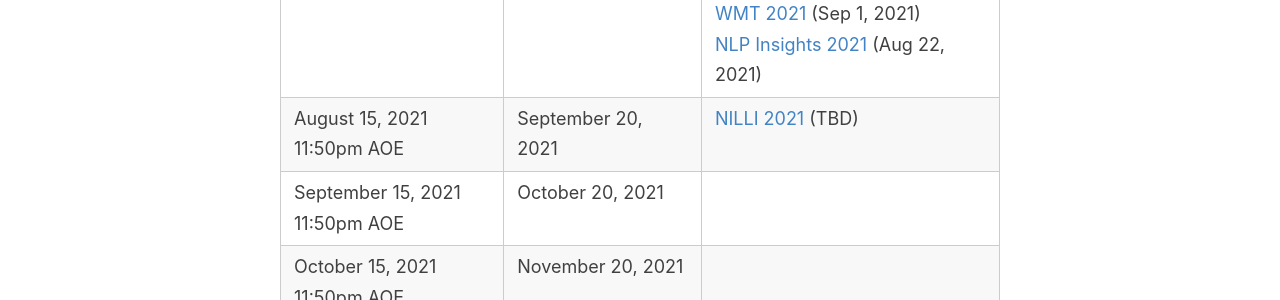
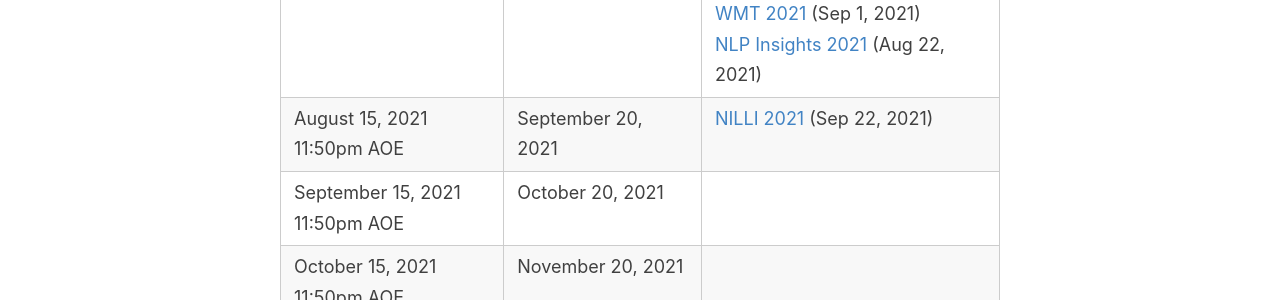
Before and after one commit to amitmerchant1990/reverie, a Jekyll site: the page built from dates.md, in a window 1280 px wide. Shown: the part 782-1082 px from the top of the page. Built offline with Jekyll 4.4.1, drawn with Linux system fonts in a browser that asks for light colours.

Commit message:
Update dates.md

```diff
--- a/dates.md
+++ b/dates.md
@@ -9,7 +9,7 @@
 | May 15, 2021 11:59pm AOE |  June 20, 2021 | [EMNLP 2021](https://2021.emnlp.org/) |
 | June 15, 2021 11:59pm AOE |  July 20, 2021 | [INLG 2021](https://inlg2021.github.io/pages/calls.html) |
 | July 15, 2021 11:59pm AOE | August 20, 2021 | [BlackboxNLP 2021](https://blackboxnlp.github.io/) (Aug 27, 2021)<br />[CRAC 2021](https://sites.google.com/view/crac2021/) (TBD)<br />[Eval4NLP 2021](https://eval4nlp.github.io/) (Aug 24, 2021)<br />[FEVER 2021](https://fever.ai/workshop.html) (Sep 5, 2021)<br />[MRL 2021](https://sites.google.com/view/mrl-2021/home?authuser=0) (Aug 27, 2021)<br />[MRQA 2021](https://mrqa.github.io/) (Sep 3, 2021)<br />[NLLP 2021](https://nllpw.org/) (Sep 3, 2021)<br />[SustaiNLP 2021](https://sites.google.com/view/sustainlp2021) (Sep 5, 2021)<br />[WMT 2021](http://statmt.org/wmt21/) (Sep 1, 2021)<br />[NLP Insights 2021](https://insights-workshop.github.io/) (Aug 22, 2021) |
-| August 15, 2021 11:50pm AOE | September 20, 2021 | [NILLI 2021](https://www.cs.mcgill.ca/~pparth2/nilli_workshop/) (TBD) |
+| August 15, 2021 11:50pm AOE | September 20, 2021 | [NILLI 2021](https://www.cs.mcgill.ca/~pparth2/nilli_workshop/) (Sep 22, 2021) |
 | September 15, 2021 11:50pm AOE | October 20, 2021 | |
 | October 15, 2021 11:50pm AOE | November 20, 2021 | |
 | November 15, 2021 11:50pm AOE | December 20, 2021 | [ACL 2022](https://www.2022.aclweb.org/) (TBD) |
```
